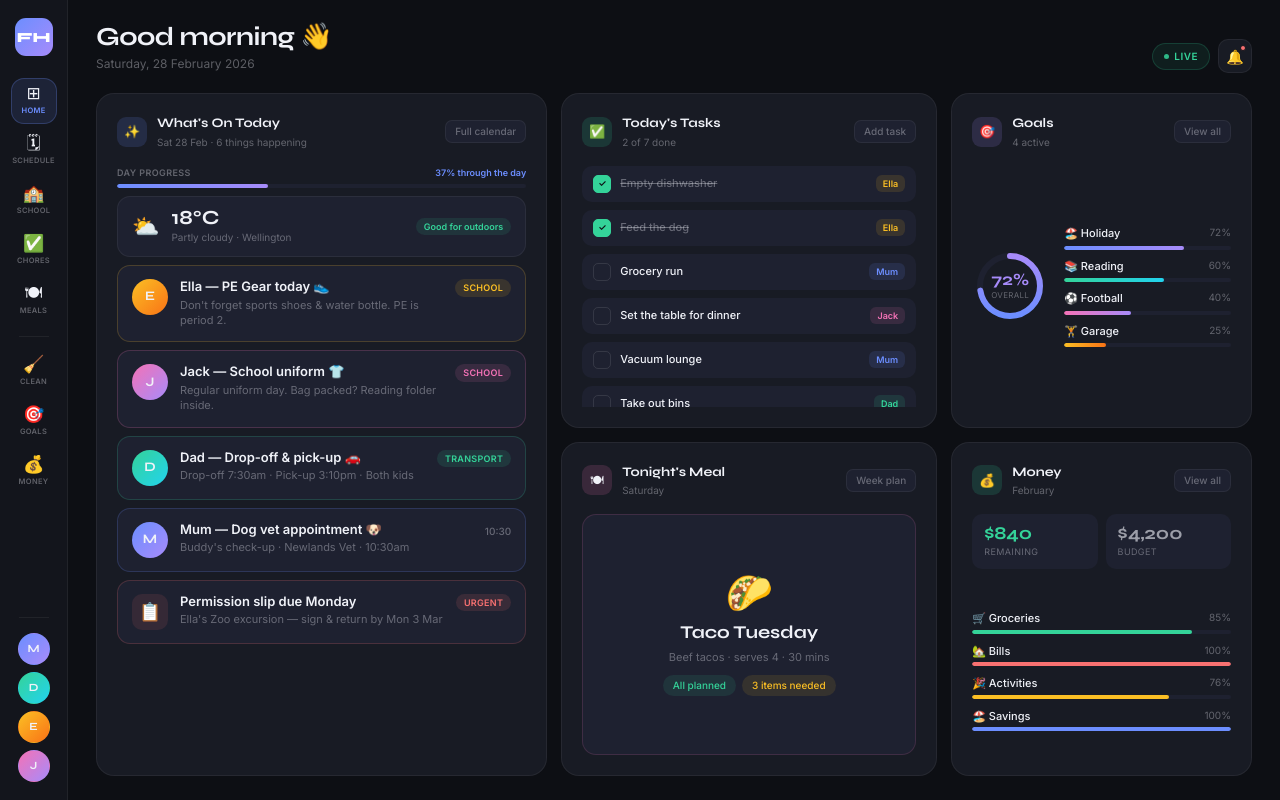
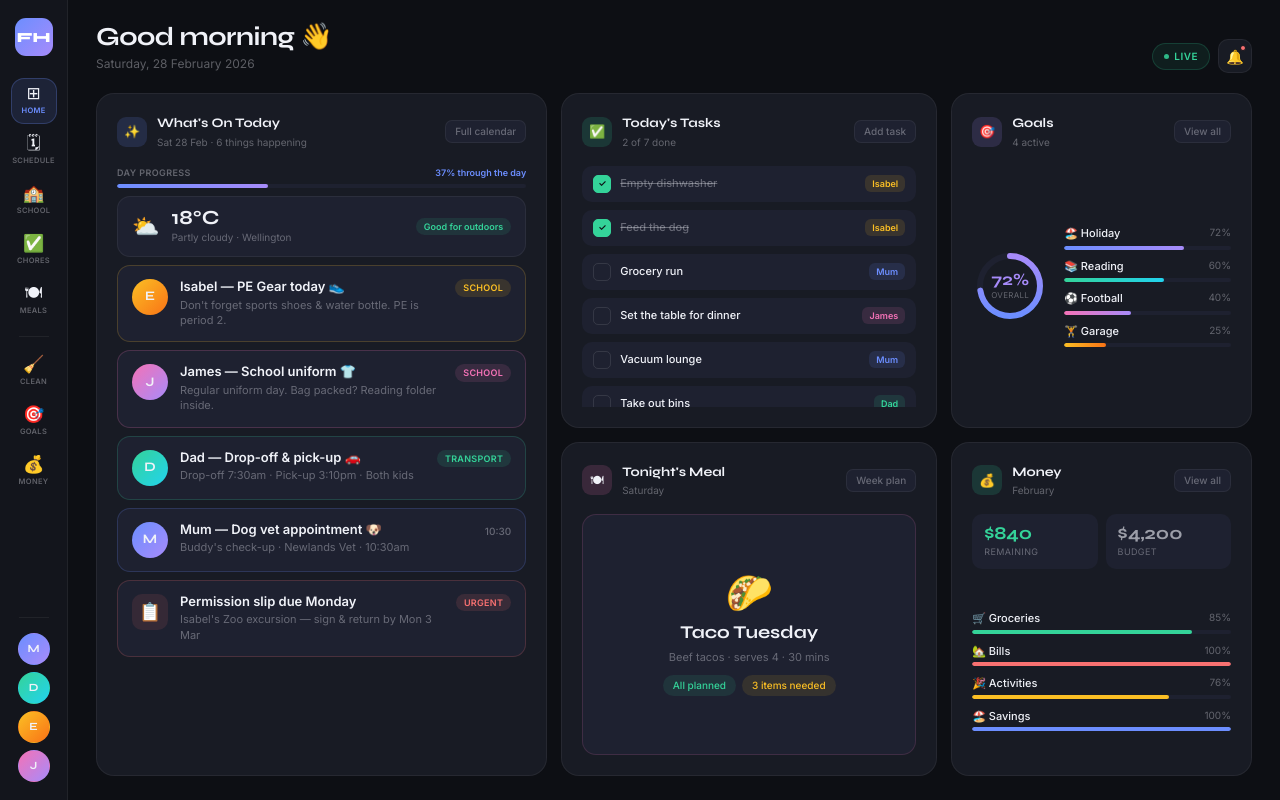
Before and after one commit to HudsonSportNZ/Family-Hub, a Next.js app: page / in a window 1280 px wide. Built offline with nearby package versions, Linux system fonts and the light colour scheme.

Commit message:
update kids names

```diff
--- a/app/components/Dashboard.tsx
+++ b/app/components/Dashboard.tsx
@@ -4,10 +4,10 @@ import { useState } from 'react'
 
 export default function Dashboard() {
   const [tasks, setTasks] = useState([
-    { id: 1, text: 'Empty dishwasher', done: true, person: 'Ella', color: 'rgba(251,191,36,0.12)', textColor: '#FBBF24' },
-    { id: 2, text: 'Feed the dog', done: true, person: 'Ella', color: 'rgba(251,191,36,0.12)', textColor: '#FBBF24' },
+    { id: 1, text: 'Empty dishwasher', done: true, person: 'Isabel', color: 'rgba(251,191,36,0.12)', textColor: '#FBBF24' },
+    { id: 2, text: 'Feed the dog', done: true, person: 'Isabel', color: 'rgba(251,191,36,0.12)', textColor: '#FBBF24' },
     { id: 3, text: 'Grocery run', done: false, person: 'Mum', color: 'rgba(108,142,255,0.12)', textColor: '#6C8EFF' },
-    { id: 4, text: 'Set the table for dinner', done: false, person: 'Jack', color: 'rgba(244,114,182,0.12)', textColor: '#F472B6' },
+    { id: 4, text: 'Set the table for dinner', done: false, person: 'James', color: 'rgba(244,114,182,0.12)', textColor: '#F472B6' },
     { id: 5, text: 'Vacuum lounge', done: false, person: 'Mum', color: 'rgba(108,142,255,0.12)', textColor: '#6C8EFF' },
     { id: 6, text: 'Take out bins', done: false, person: 'Dad', color: 'rgba(52,211,153,0.12)', textColor: '#34D399' },
     { id: 7, text: 'Sign Zoo permission slip', done: false, person: 'Urgent', color: 'rgba(248,113,113,0.12)', textColor: '#F87171' },
@@ -230,7 +230,7 @@ export default function Dashboard() {
                 <div className="today-card" style={{borderColor:'rgba(251,191,36,0.2)'}}>
                   <div className="card-avatar" style={{background:'linear-gradient(135deg,#FBBF24,#F97316)'}}>E</div>
                   <div className="card-body">
-                    <div className="card-name">Ella — PE Gear today 👟</div>
+                    <div className="card-name">Isabel — PE Gear today 👟</div>
                     <div className="card-detail">Don&apos;t forget sports shoes & water bottle. PE is period 2.</div>
                   </div>
                   <div className="card-tag" style={{background:'rgba(251,191,36,0.12)',color:'#FBBF24'}}>School</div>
@@ -238,7 +238,7 @@ export default function Dashboard() {
                 <div className="today-card" style={{borderColor:'rgba(244,114,182,0.2)'}}>
                   <div className="card-avatar" style={{background:'linear-gradient(135deg,#F472B6,#A78BFA)'}}>J</div>
                   <div className="card-body">
-                    <div className="card-name">Jack — School uniform 👕</div>
+                    <div className="card-name">James — School uniform 👕</div>
                     <div className="card-detail">Regular uniform day. Bag packed? Reading folder inside.</div>
                   </div>
                   <div className="card-tag" style={{background:'rgba(244,114,182,0.12)',color:'#F472B6'}}>School</div>
@@ -263,7 +263,7 @@ export default function Dashboard() {
                   <div className="card-emoji" style={{background:'rgba(248,113,113,0.1)'}}>📋</div>
                   <div className="card-body">
                     <div className="card-name">Permission slip due Monday</div>
-                    <div className="card-detail">Ella&apos;s Zoo excursion — sign & return by Mon 3 Mar</div>
+                    <div className="card-detail">Isabel&apos;s Zoo excursion — sign & return by Mon 3 Mar</div>
                   </div>
                   <div className="card-tag" style={{background:'rgba(248,113,113,0.12)',color:'#F87171'}}>Urgent</div>
                 </div>
```
Also changed, not shown: 1 other file (tests, documents, lock files or other folders).
